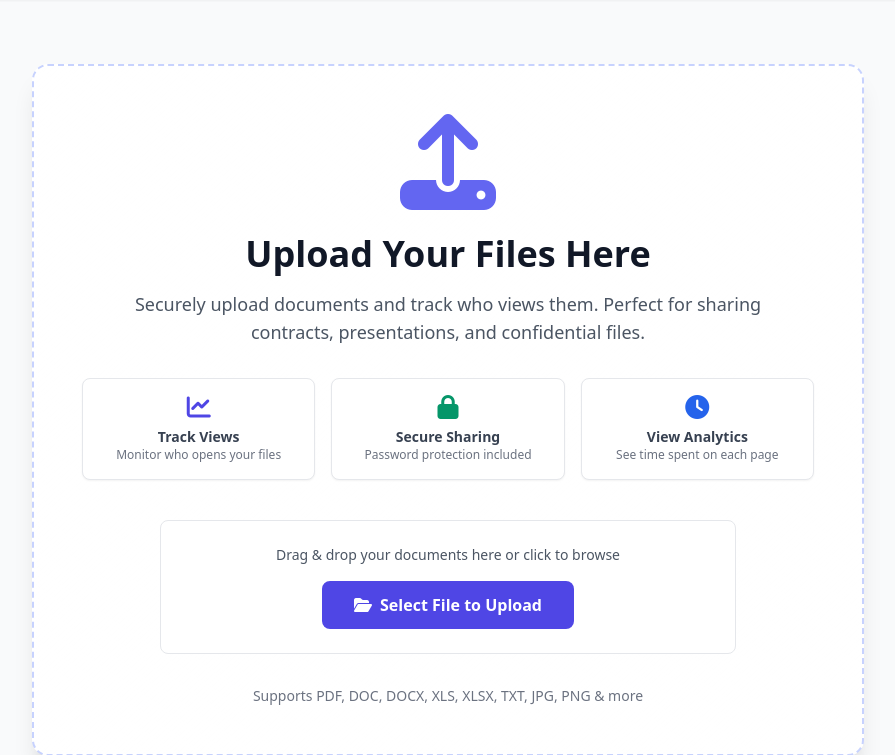
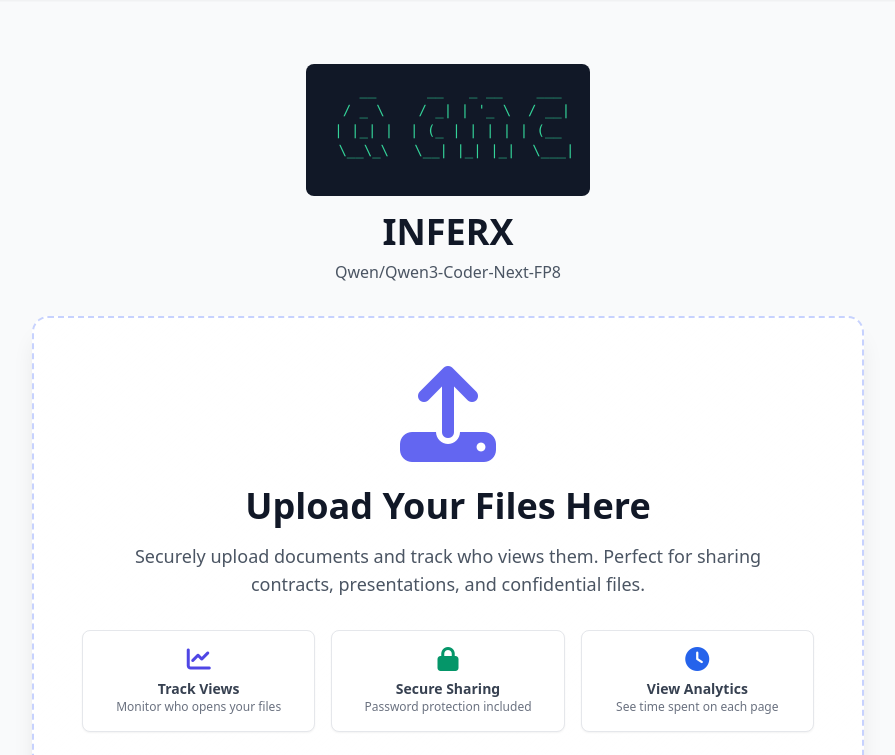
Before and after one commit to mjeb3432/docktrack, a Django app: page / in a window 1280 px wide. Shown: the part 65-820 px from the top of the page, without its empty margins (192-1087 px from the left). Run offline with Django 5.2, Linux system fonts and the light colour scheme.

Commit message:
Fix InferX config

```diff
--- a/templates/index.html
+++ b/templates/index.html
@@ -31,6 +31,19 @@
     </nav>
 
     <main class="max-w-4xl mx-auto px-4 sm:px-6 lg:px-8 py-16">
+        <div class="text-center mb-8">
+            <div class="inline-block bg-gray-900 text-green-400 font-mono text-sm p-4 rounded-lg mb-4">
+                <pre class="m-0">
+   __      __   _ __    ___
+  / _ \    / _| | '_ \  / __|
+ | |_| |  | (_ | | | | | (__
+  \__\_\   \__| |_| |_|  \___|
+                </pre>
+            </div>
+            <h1 class="text-4xl font-bold text-gray-900 mb-2">INFERX</h1>
+            <p class="text-gray-600">Qwen/Qwen3-Coder-Next-FP8</p>
+        </div>
+
         <div class="upload-area bg-white rounded-2xl shadow-xl p-12 text-center border-2 border-dashed border-indigo-200 hover:border-indigo-400 bg-gradient-to-br from-white to-indigo-50/30">
             <i class="fas fa-upload text-8xl text-indigo-500 mb-6"></i>
             <h1 class="text-4xl font-bold text-gray-900 mb-4">Upload Your Files Here</h1>
```
